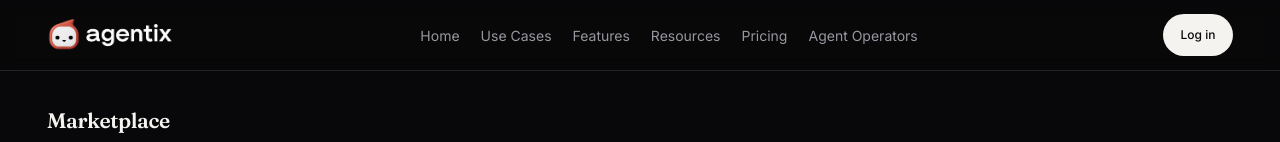
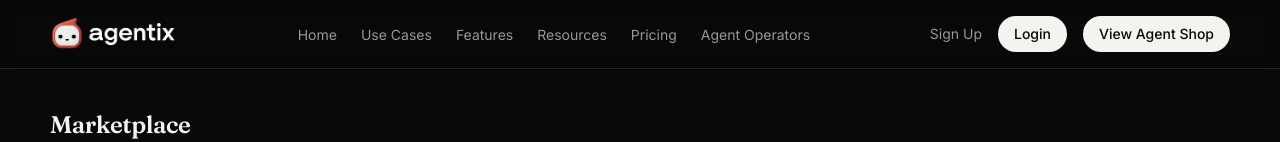
Before and after one commit to brand52agency/noden-marketplace, a Next.js app: page / in a window 1280 px wide. Shown: the top 142 px of the page. Built offline with nearby package versions, Linux system fonts and the light colour scheme; no server answers; the database is empty.

Commit message:
Match font scale to marketing site, restructure nav actions
Root font-size was pinned to 14px, shrinking every rem-based Tailwind
size relative to the marketing site's default 16px scale — removed.
Nav actions now match: Sign Up (text), Login, View Agent Shop.

```diff
--- a/app/globals.css
+++ b/app/globals.css
@@ -31,10 +31,6 @@
   /* Marketing site's --agentix-radius-card is 16px — redefining Tailwind's
      built-in rounded-lg so every existing card/input using it matches. */
   --radius-lg: 16px;
-}
-
-html {
-  font-size: 14px;
 }
 
 body {
--- a/components/Nav.tsx
+++ b/components/Nav.tsx
@@ -35,23 +35,36 @@ export default async function Nav() {
           )}
         </nav>
 
+        <div className="flex items-center gap-4">
           {session?.user ? (
             <form action={logoutAction}>
               <button
                 type="submit"
-              className="inline-flex h-[42px] items-center justify-center rounded-full bg-ink px-5 text-[12px] font-medium text-bg transition-colors hover:bg-accent hover:text-white"
+                className="rounded-full bg-ink px-4 py-2 text-sm font-medium text-bg transition-colors hover:bg-accent hover:text-white"
               >
                 Log out
               </button>
             </form>
           ) : (
+            <>
+              <Link href="/signup" className="hidden text-sm text-ink-secondary transition-colors hover:text-ink sm:block">
+                Sign Up
+              </Link>
               <Link
                 href="/login"
-            className="inline-flex h-[42px] items-center justify-center rounded-full bg-ink px-5 text-[12px] font-medium text-bg transition-colors hover:bg-accent hover:text-white"
+                className="rounded-full bg-ink px-4 py-2 text-sm font-medium text-bg transition-colors hover:bg-accent hover:text-white"
               >
-            Log in
+                Login
               </Link>
+            </>
           )}
+          <Link
+            href="/"
+            className="rounded-full bg-ink px-4 py-2 text-sm font-medium text-bg transition-colors hover:bg-accent hover:text-white"
+          >
+            View Agent Shop
+          </Link>
+        </div>
       </div>
     </header>
   );
```
Lines whose indentation alone changed are shown as unchanged.
